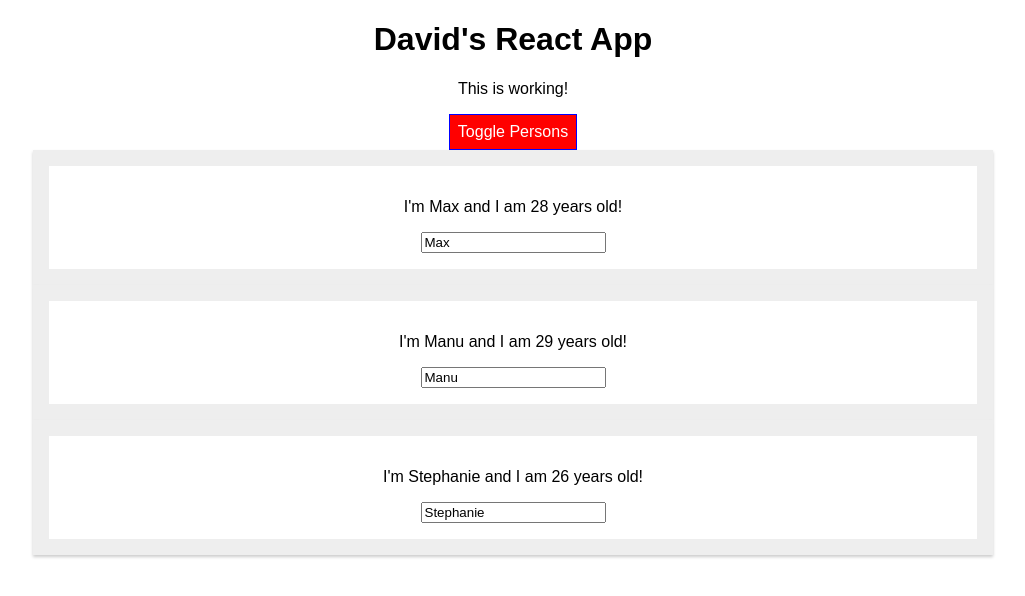
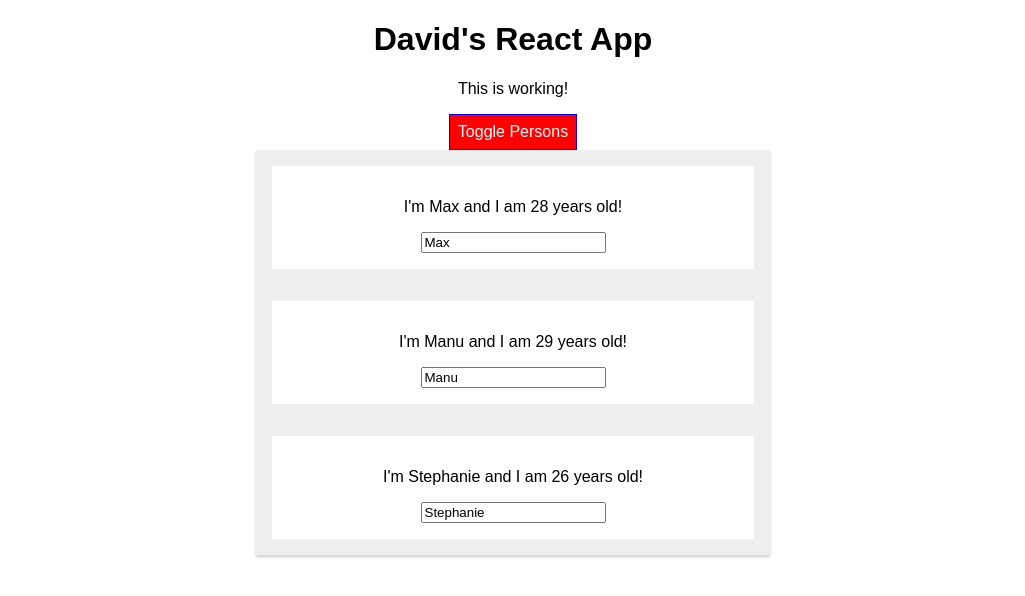
Before and after one commit to davidbolton1/React-Complete-G, a React (Create React App) app: page / in a window 1280 px wide. Both pictures are taken after a click on the button "Toggle Persons". Shown: the top 596 px of the page, without its empty margins (127-1152 px from the left). Built offline with nearby package versions, Linux system fonts and the light colour scheme.

Commit message:
Added StyleRoot & Meida queries

```diff
--- a/src/App.js
+++ b/src/App.js
@@ -2,7 +2,7 @@
 //import logo from './logo.svg';
 import './App.css';
 import Person from './Person/Person';
-import Radium from 'radium';
+import Radium, { StyleRoot } from 'radium';
 
 class App extends Component {
 state = {
@@ -111,6 +111,7 @@
     //let classes = ['red', 'bold'].join(' ');
 
      return (
+       <StyleRoot>
       <div className="App">
         <h1>David's React App</h1>
         <p className={classes.join(' ')}>This is working!</p>
@@ -121,6 +122,7 @@
       {persons}
 
       </div>
+      </StyleRoot>
       );
       //return React.createElement('div', {className: 'App'}, React.createElement('h1', null, 'Heyyy'))
   }
--- a/src/Person/Person.js
+++ b/src/Person/Person.js
@@ -7,9 +7,14 @@
 Adding some things later
 */
 const Person = (props) => {
+    const style = {
+        '@media (min-width: 500px)': {
+            width: '450px'
+        }
+    };
     //console.log(props)
     return (
-    < div className="Person">
+    < div className="Person" style={style}>
         <p onClick={props.click}>I'm {props.name} and I am {props.age} years old!</p>
         <p> {props.children} </p>
         <input type="text" onChange={props.changed} value={props.name} />
```
Also changed, not shown: src/Person/Person.css (+8 -0 lines).
